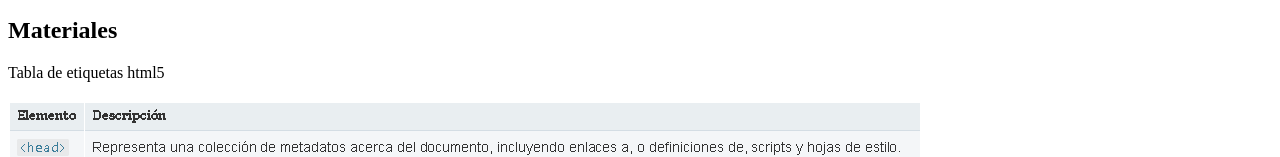
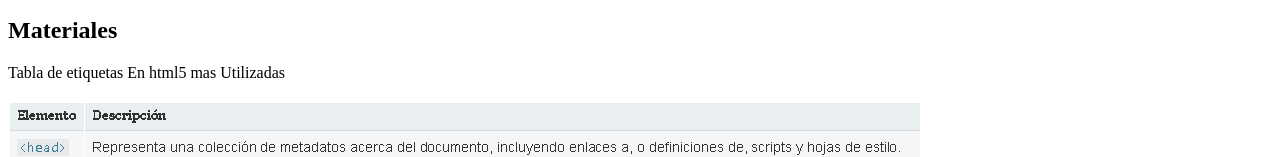
Before and after one commit to rbohorquezb/DSW-robertobohorquez, a plain HTML site: page planing.html in a window 1280 px wide. Shown: the part 451-608 px from the top of the page. Drawn offline with Linux system fonts and the light colour scheme.

Commit message:
v4
version 4

```diff
--- a/planing.html
+++ b/planing.html
@@ -27,7 +27,7 @@
     </ul>
 
     <h2>Materiales</h2>
-    <p>Tabla de etiquetas html5</p>
+    <p>Tabla de etiquetas En html5 mas Utilizadas</p>
     <img src="etiqueta3.png" alt="etiqueta3">
     <img src="etiqueta4.png" alt="etiqueta4">
 
```
